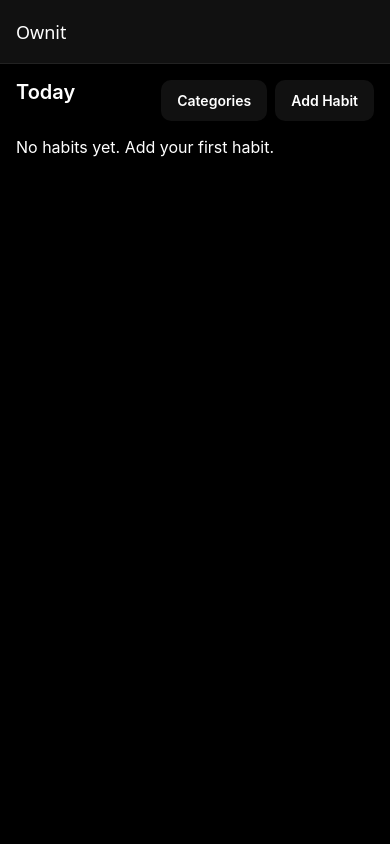
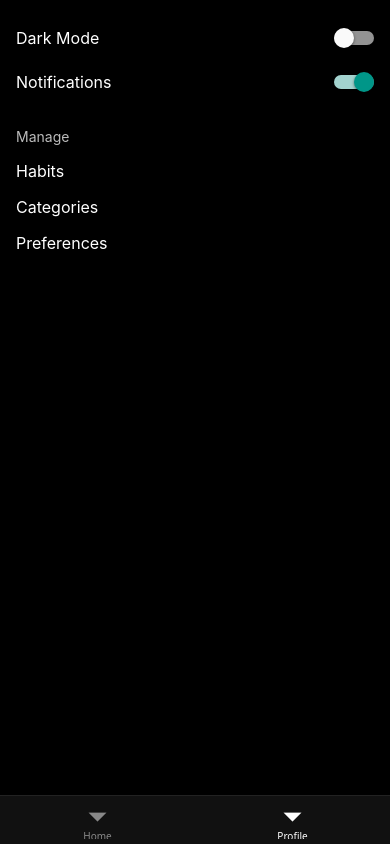
Before and after one commit to m-scudder/ownit, a React Native app: screen /ProfileTab in a window 390 px wide. Built offline with nearby package versions, Linux system fonts and the light colour scheme.

Commit message:
Implement tab navigation and add Profile screen. Refactor App component to use SafeAreaProvider and create separate navigators for Home and Profile. Update dependencies for bottom tab navigation.

```diff
--- a/App.js
+++ b/App.js
@@ -1,22 +1,51 @@
 import { NavigationContainer, DefaultTheme } from '@react-navigation/native';
+import { SafeAreaProvider } from 'react-native-safe-area-context';
 import { createNativeStackNavigator } from '@react-navigation/native-stack';
+import { createBottomTabNavigator } from '@react-navigation/bottom-tabs';
 import HomeScreen from './src/screens/HomeScreen';
 import HabitFormScreen from './src/screens/HabitFormScreen';
 import CategoriesScreen from './src/screens/CategoriesScreen';
 import HabitDetailScreen from './src/screens/HabitDetailScreen';
+import ProfileScreen from './src/screens/ProfileScreen';
 
-const Stack = createNativeStackNavigator();
+const HomeStack = createNativeStackNavigator();
+const ProfileStack = createNativeStackNavigator();
+const Tab = createBottomTabNavigator();
+
+function HomeStackNavigator() {
+  return (
+    <HomeStack.Navigator>
+      <HomeStack.Screen name="Home" component={HomeScreen} options={{ headerShown: false }} />
+      <HomeStack.Screen name="HabitForm" component={HabitFormScreen} options={{ title: 'Habit' }} />
+      <HomeStack.Screen name="Categories" component={CategoriesScreen} options={{ title: 'Categories' }} />
+      <HomeStack.Screen name="HabitDetail" component={HabitDetailScreen} options={{ title: 'Details' }} />
+    </HomeStack.Navigator>
+  );
+}
+
+function ProfileStackNavigator() {
+  return (
+    <ProfileStack.Navigator screenOptions={{ headerStyle: { backgroundColor: '#111' }, headerTintColor: '#fff', contentStyle: { backgroundColor: '#000' } }}>
+      <ProfileStack.Screen name="Profile" component={ProfileScreen} options={{ headerShown: false }} />
+    </ProfileStack.Navigator>
+  );
+}
 
 export default function App() {
   return (
-    <NavigationContainer theme={navTheme}>
-      <Stack.Navigator screenOptions={{ headerStyle: { backgroundColor: '#111' }, headerTintColor: '#fff', contentStyle: { backgroundColor: '#000' } }}>
-        <Stack.Screen name="Home" component={HomeScreen} options={{ title: 'Ownit' }} />
-        <Stack.Screen name="HabitForm" component={HabitFormScreen} options={{ title: 'Habit' }} />
-        <Stack.Screen name="Categories" component={CategoriesScreen} options={{ title: 'Categories' }} />
-        <Stack.Screen name="HabitDetail" component={HabitDetailScreen} options={{ title: 'Details' }} />
-      </Stack.Navigator>
-    </NavigationContainer>
+    <SafeAreaProvider>
+      <NavigationContainer theme={navTheme}>
+        <Tab.Navigator screenOptions={{
+          headerShown: false,
+          tabBarStyle: { backgroundColor: '#111', borderTopColor: '#222' },
+          tabBarActiveTintColor: '#fff',
+          tabBarInactiveTintColor: '#888'
+        }}>
+          <Tab.Screen name="HomeTab" component={HomeStackNavigator} options={{ title: 'Home' }} />
+          <Tab.Screen name="ProfileTab" component={ProfileStackNavigator} options={{ title: 'Profile' }} />
+        </Tab.Navigator>
+      </NavigationContainer>
+    </SafeAreaProvider>
   );
 }
 
--- a/package.json
+++ b/package.json
@@ -11,6 +11,7 @@
   "dependencies": {
     "@expo/metro-config": "~54.0.2",
     "@react-native-async-storage/async-storage": "^2.2.0",
+    "@react-navigation/bottom-tabs": "^7.4.7",
     "@react-navigation/native": "^7.1.17",
     "@react-navigation/native-stack": "^7.3.26",
     "date-fns": "^4.1.0",
--- a/src/components/Neutral.tsx
+++ b/src/components/Neutral.tsx
@@ -1,9 +1,10 @@
 import React from 'react';
 import { View, Text, TouchableOpacity, TextInput as RNTextInput, StyleSheet, ViewStyle, TextStyle } from 'react-native';
+import { SafeAreaView } from 'react-native-safe-area-context';
 import { colors } from '../theme/colors';
 
 export const Screen: React.FC<{ children: React.ReactNode; style?: ViewStyle }> = ({ children, style }) => (
-  <View style={[styles.screen, style]}>{children}</View>
+  <SafeAreaView style={[styles.screen, style]}>{children}</SafeAreaView>
 );
 
 export const Title: React.FC<{ children: React.ReactNode; style?: TextStyle }> = ({ children, style }) => (
--- /dev/null
+++ b/src/screens/ProfileScreen.tsx
@@ -0,0 +1,38 @@
+import { Screen} from '@/components/Neutral';
+import React from 'react';
+import { View, Text, StyleSheet, Switch } from 'react-native';
+
+const ProfileScreen: React.FC = () => {
+  const [isDarkMode, setIsDarkMode] = React.useState(false);
+  const [notificationsEnabled, setNotificationsEnabled] = React.useState(true);
+
+  return (
+    <Screen>
+      <View style={styles.row}>
+        <Text style={styles.label}>Dark Mode</Text>
+        <Switch value={isDarkMode} onValueChange={setIsDarkMode} />
+      </View>
+
+      <View style={styles.row}>
+        <Text style={styles.label}>Notifications</Text>
+        <Switch value={notificationsEnabled} onValueChange={setNotificationsEnabled} />
+      </View>
+
+      <Text style={styles.sectionTitle}>Manage</Text>
+      <Text style={styles.item}>Habits</Text>
+      <Text style={styles.item}>Categories</Text>
+      <Text style={styles.item}>Preferences</Text>
+    </Screen>
+  );
+};
+
+const styles = StyleSheet.create({
+  container: { flex: 1, backgroundColor: '#000', padding: 16 },
+  header: { color: '#fff', fontSize: 24, fontWeight: '600', marginBottom: 24 },
+  sectionTitle: { color: '#bbb', fontSize: 14, marginTop: 24, marginBottom: 8 },
+  item: { color: '#fff', fontSize: 16, paddingVertical: 8 },
+  row: { flexDirection: 'row', justifyContent: 'space-between', alignItems: 'center', paddingVertical: 12 },
+  label: { color: '#fff', fontSize: 16 },
+});
+
+export default ProfileScreen;
```
Also changed, not shown: 1 other file (tests, documents, lock files or other folders).
